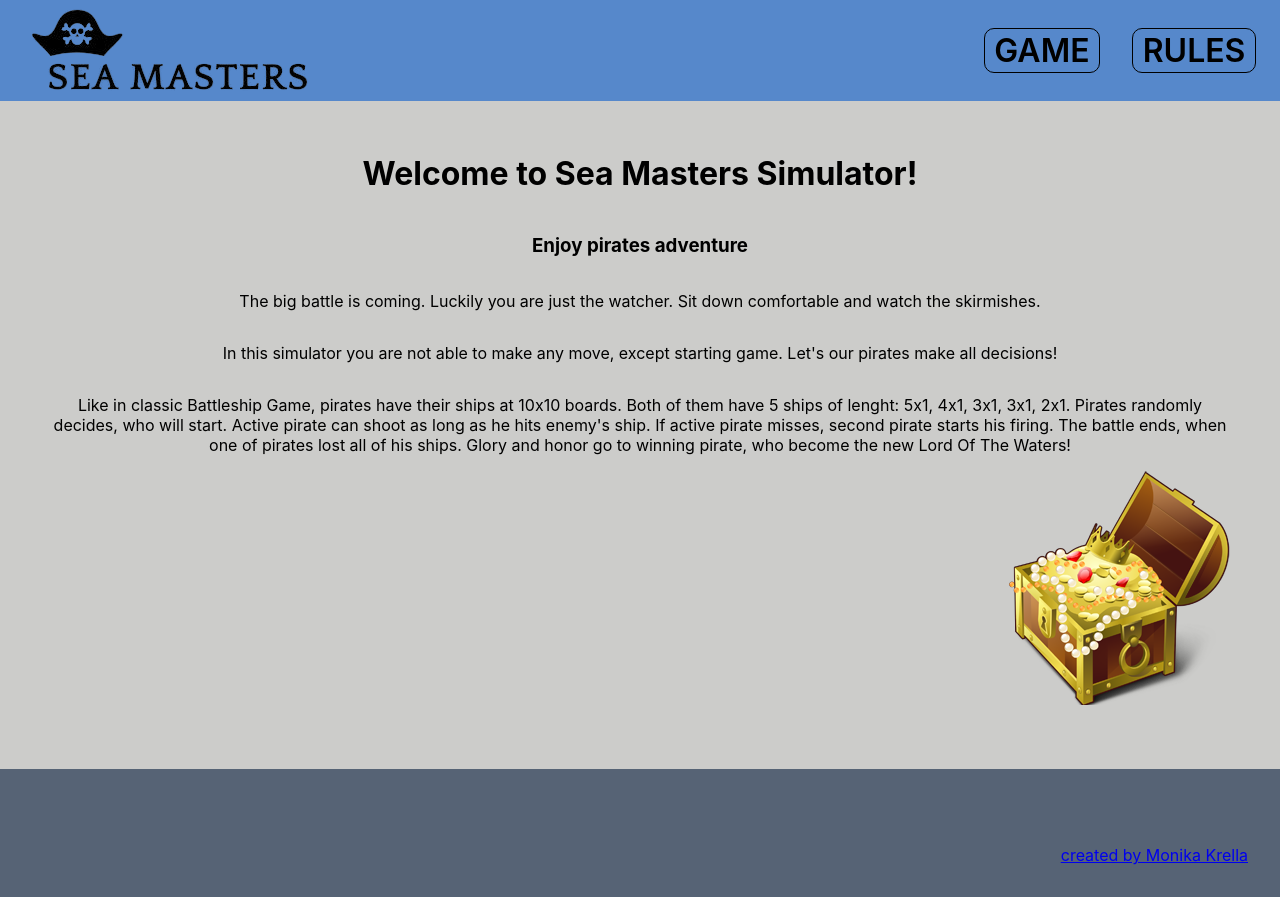
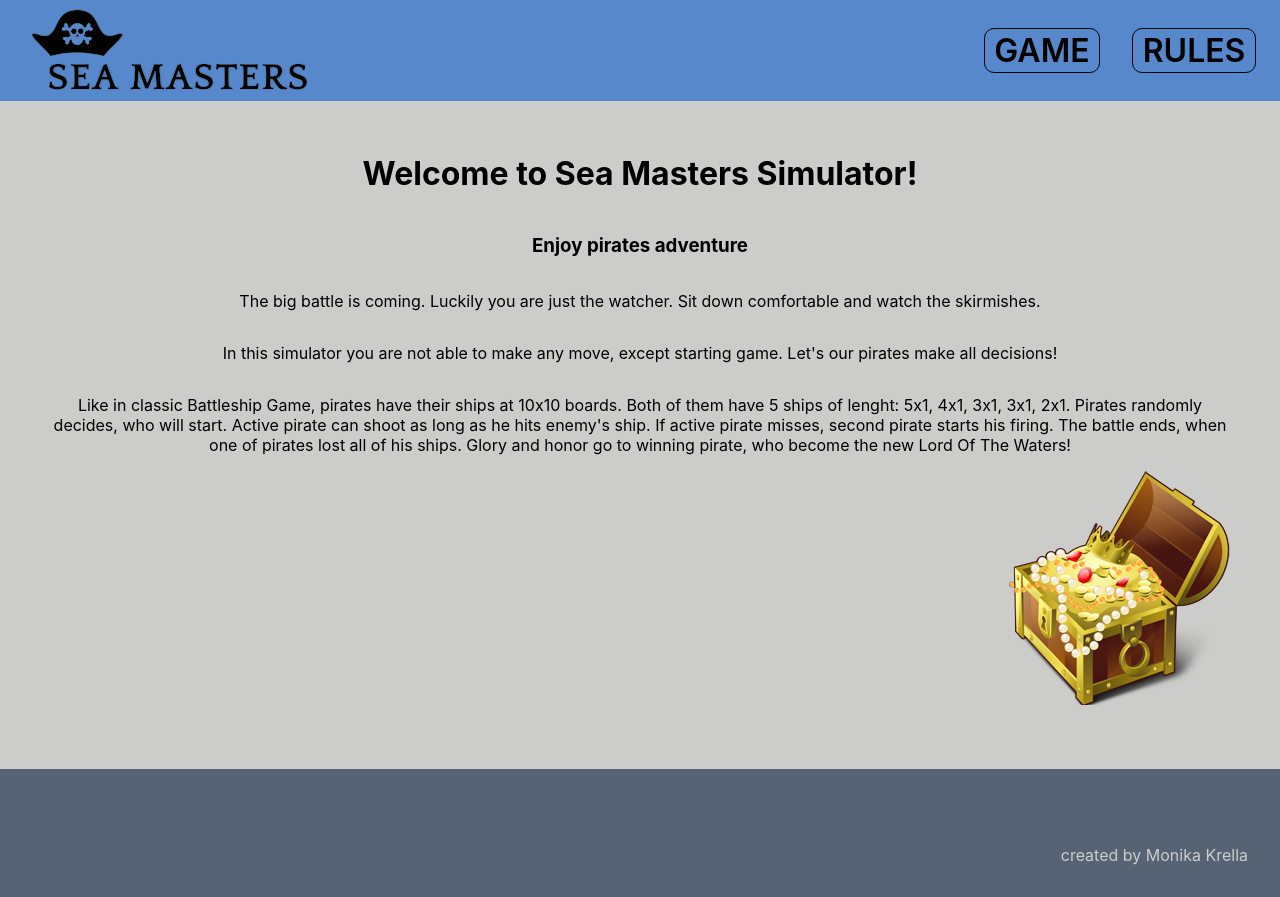
Before and after one commit to MonikaKrella/SeaMastersFront, a React (Create React App) app: page /rules in a window 1280 px wide. Built offline with nearby package versions, Linux system fonts and the light colour scheme.

Commit message:
added styles for link

```diff
--- a/src/components/layout/Footer/Footer.tsx
+++ b/src/components/layout/Footer/Footer.tsx
@@ -1,9 +1,11 @@
-import { FooterStyled } from './FooterStyled';
+import { FooterLink, FooterStyled } from './FooterStyled';
 
 function Footer() {
   return (
     <FooterStyled>
-      <a href="https://github.com/MonikaKrella">created by Monika Krella</a>
+      <FooterLink href="https://github.com/MonikaKrella">
+        created by Monika Krella
+      </FooterLink>
     </FooterStyled>
   );
 }
--- a/src/components/layout/Footer/FooterStyled.tsx
+++ b/src/components/layout/Footer/FooterStyled.tsx
@@ -9,3 +9,8 @@ export const FooterStyled = styled.footer`
   align-items: flex-end;
   justify-content: flex-end;
 `;
+
+export const FooterLink = styled.a`
+  color: #ccccca;
+  text-decoration: none;
+`;
```
